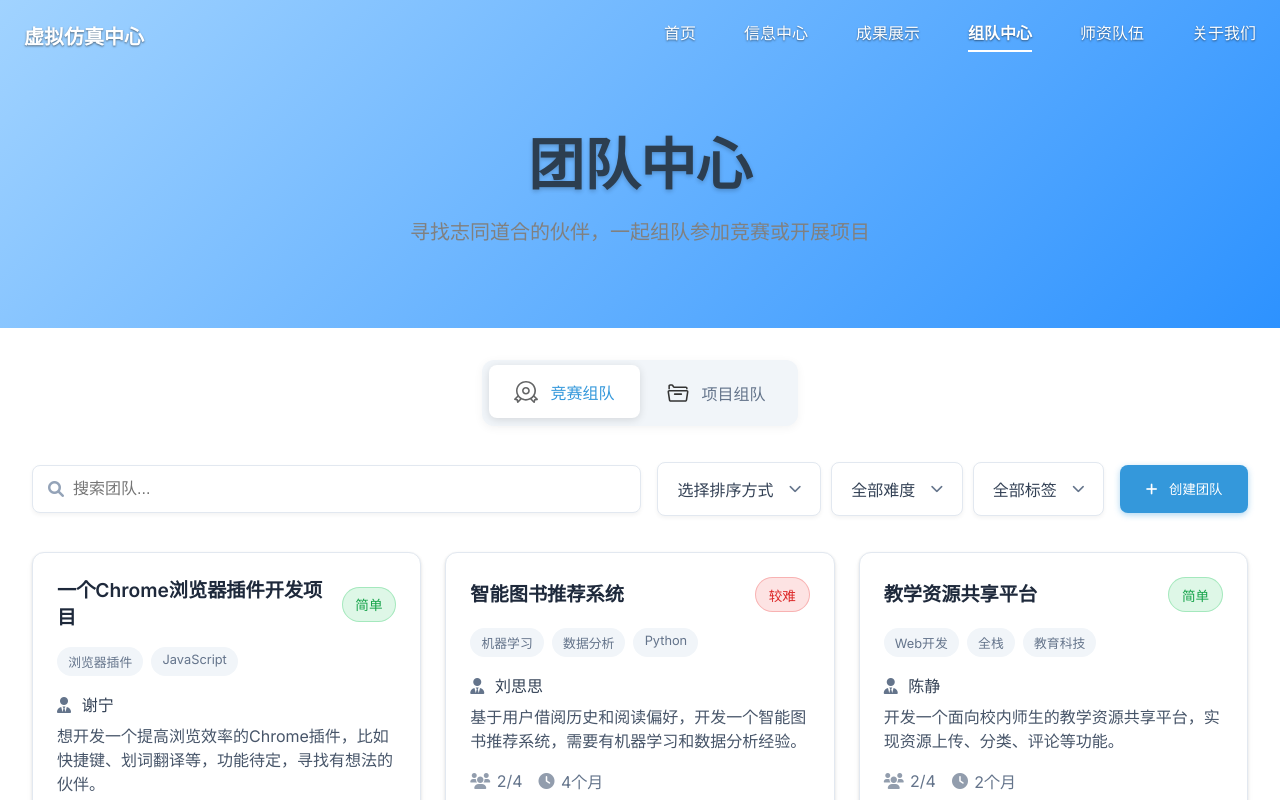
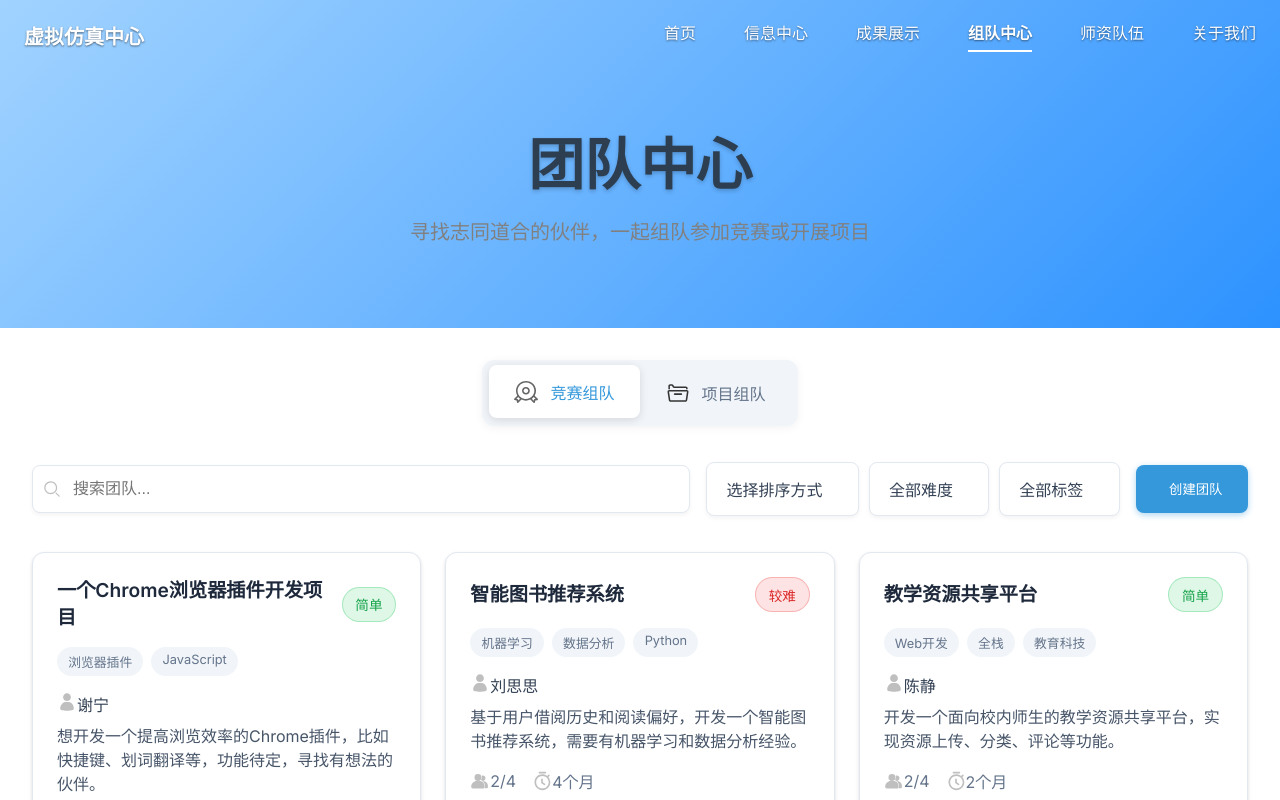
Before and after one commit to jinjie0703/virtual_simulation_center, a Vue app: page /team_center in a window 1280 px wide. Shown: the top 800 px of the page. Built offline with nearby package versions, Linux system fonts and the light colour scheme.

Commit message:
优化图标，删除cdn获取图片

```diff
--- a/index.html
+++ b/index.html
@@ -3,11 +3,9 @@
   <head>
     <meta charset="UTF-8" />
     <link rel="icon" href="" />
-    <link
-      rel="stylesheet"
-      href="https://cdnjs.cloudflare.com/ajax/libs/font-awesome/6.0.0-beta3/css/all.min.css"
-    />
     <meta name="viewport" content="width=device-width, initial-scale=1.0" />
+    <meta name="author" content="ChengGe" />
+    <meta name="generator" content="Visual Studio Code" />
     <title>Virtual Simulation Center Of WUST</title>
   </head>
   <body>
--- a/src/components/team_center/TeamCard.vue
+++ b/src/components/team_center/TeamCard.vue
@@ -20,18 +20,18 @@
 
     <!-- 团队信息 -->
     <div class="team-info">
-      <p class="team-leader"><i class="fas fa-user-tie"></i> {{ team.leader }}</p>
+      <span class="team-leader"><img src="@/assets/team_center/leader.svg"> {{ team.leader }}</span>
       <p class="team-description">{{ team.description }}</p>
       <div class="team-meta">
         <span class="team-meta-item"
-          ><i class="fas fa-users"></i> {{ team.memberCount }}/{{ team.maxMembers }}</span
+          ><img src="@/assets/team_center/member.svg"> {{ team.memberCount }}/{{ team.maxMembers }}</span
         >
         <!-- 动态显示截止日期或项目周期 -->
         <span v-if="team.deadline" class="team-meta-item"
-          ><i class="fas fa-calendar-alt"></i> {{ team.deadline }}</span
+          ><img src="@/assets/team_center/deadline.svg"> {{ team.deadline }}</span
         >
         <span v-else-if="team.duration" class="team-meta-item"
-          ><i class="fas fa-clock"></i> {{ team.duration }}</span
+          ><img src="@/assets/team_center/duration.svg"> {{ team.duration }}</span
         >
       </div>
     </div>
@@ -142,13 +142,14 @@ const getStatusText = (status) => {
   margin-bottom: 1rem;
 }
 .team-leader {
+  display: inline-flex;
   margin-bottom: 0.5rem;
   font-weight: 500;
   color: #334155;
 }
-.team-leader i {
-  margin-right: 0.4rem;
-  color: #64748b;
+.team-leader img {
+  width: 20px;
+  height: 20px;
 }
 .team-description {
   color: #475569;
@@ -171,9 +172,9 @@ const getStatusText = (status) => {
   display: flex;
   align-items: center;
 }
-.team-meta-item i {
-  margin-right: 0.4rem;
-  opacity: 0.7;
+.team-meta-item img {
+  width: 20px;
+  height: 20px;
 }
 .join-button {
   width: 100%;
--- a/src/views/team_center/TeamCenter.vue
+++ b/src/views/team_center/TeamCenter.vue
@@ -32,7 +32,7 @@
 
     <div class="search-filter-container">
       <div class="search-box">
-        <i class="fas fa-search"></i>
+        <img src="@/assets/team_center/search.svg"/>
         <input v-model="searchQuery" type="text" placeholder="搜索团队..." />
       </div>
 
@@ -401,12 +401,13 @@ const clearFilters = () => {
   position: relative;
   min-width: 250px;
 }
-.search-box i {
+.search-box img {
+  width: 20px;
+  height: 20px;
   position: absolute;
-  left: 1rem;
   top: 50%;
+  left: 10px; /* 根据需求放在左边 */
   transform: translateY(-50%);
-  color: #94a3b8;
 }
 .search-box input {
   width: 100%;
```
Also changed, not shown: src/assets/team_center/leader.svg, src/assets/team_center/search.svg (added).
